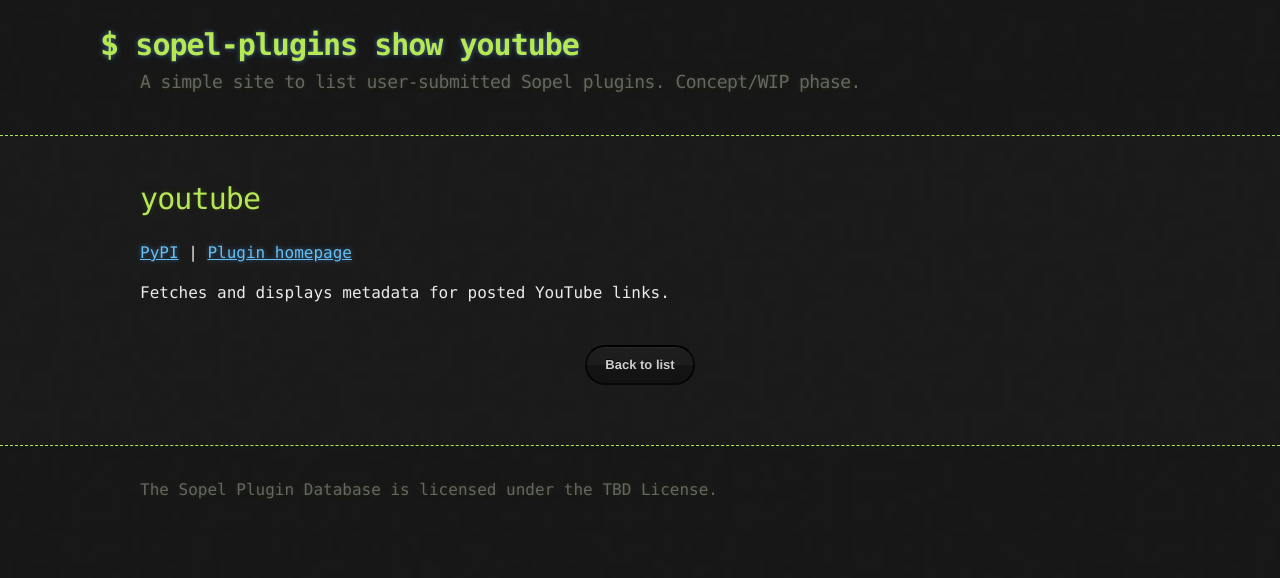
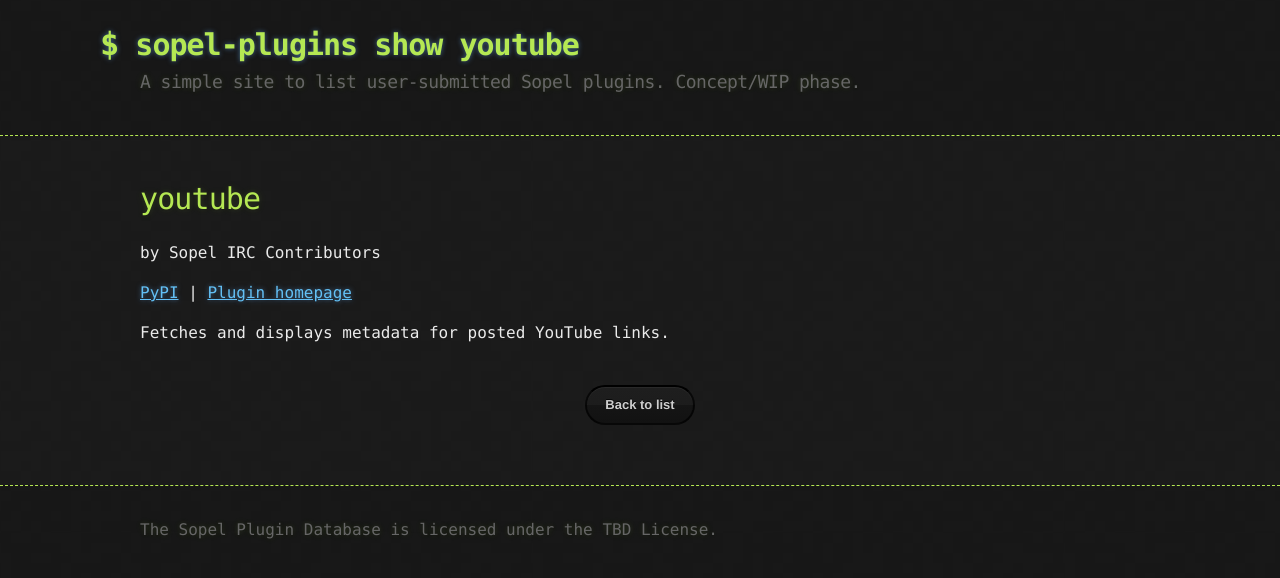
Before and after one commit to sopel-irc/plugin-db, a Jekyll site: the page built from _plugins/youtube.md, in a window 1280 px wide. Shown: the top 578 px of the page. Built offline with Jekyll 4.4.1, drawn with Linux system fonts in a browser that asks for light colours.

Commit message:
Fall back to "Sopel IRC Contributors" for official authorless plugins
"Authorless" meaning they have no `author` value specified, of course.

```diff
--- a/_layouts/plugin.html
+++ b/_layouts/plugin.html
@@ -11,8 +11,15 @@
       Included with Sopel.
       <a href="https://github.com/sopel-irc/sopel/blob/{{ site.github.latest_release.tag_name }}/sopel/modules/{{ name }}.py">View source</a>
     </p>
-  {% elsif page.author %}
-    <p class="plugin-author">by {{ page.author }}</p>
+  {% else %}
+    {% if page.author %}
+      {% assign author = page.author %}
+    {% elsif page.official %}
+      {% capture author %}Sopel IRC Contributors{% endcapture %}
+    {% endif %}
+    {% if author %}
+      <p class="plugin-author">by {{ author }}</p>
+    {% endif %}
   {% endif %}
 
   {% unless page.core %}
@@ -29,12 +36,14 @@
     {% endif %}
     {% if page.link %}
       {% assign link = page.link %}
-    {% else %}
+    {% elsif page.official %}
       {% capture link %}https://github.com/sopel-irc/sopel-{{ name }}{% endcapture %}
     {% endif %}
     <a href="{{ download }}">{% if page.download %}Download{% else %}PyPI{% endif %}</a>
+    {% if link %}
     |
     <a href="{{ link }}">Plugin homepage</a>
+    {% endif %}
   </p>
   {% endunless %}
 
```
